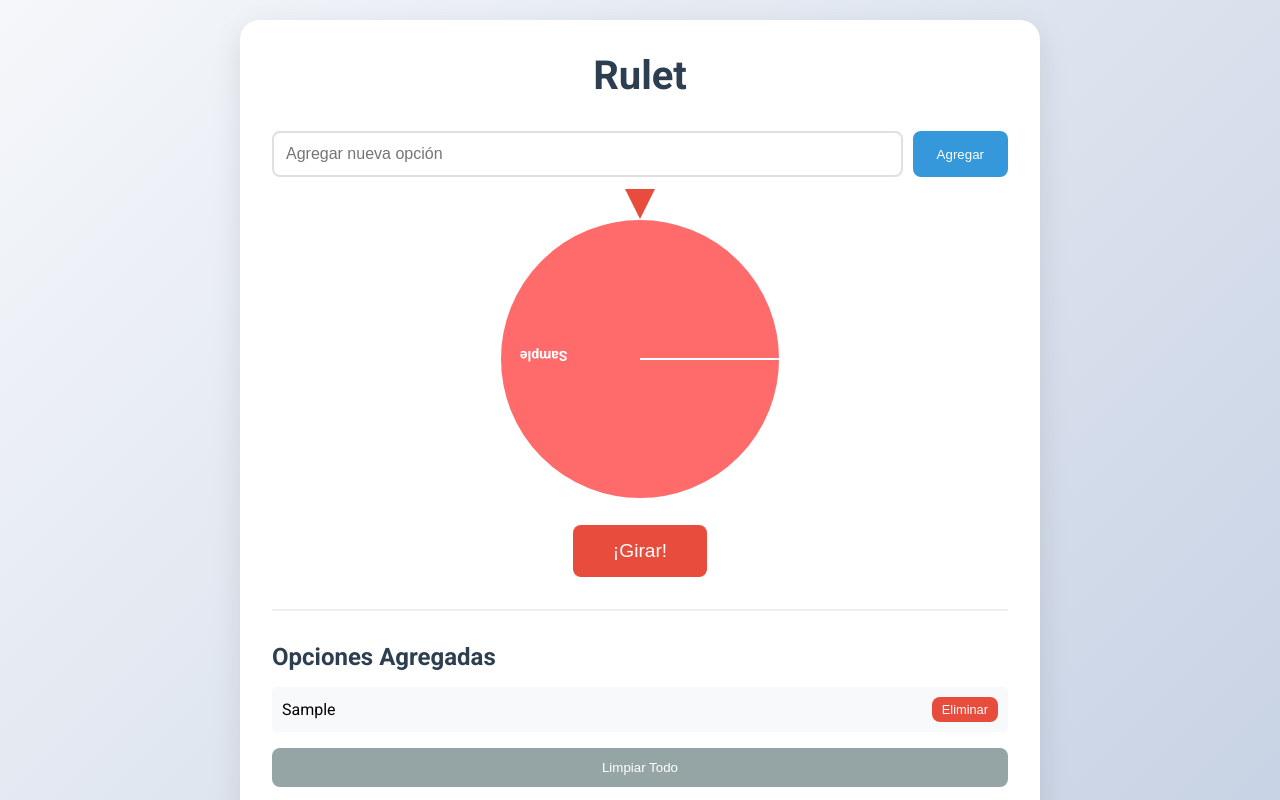
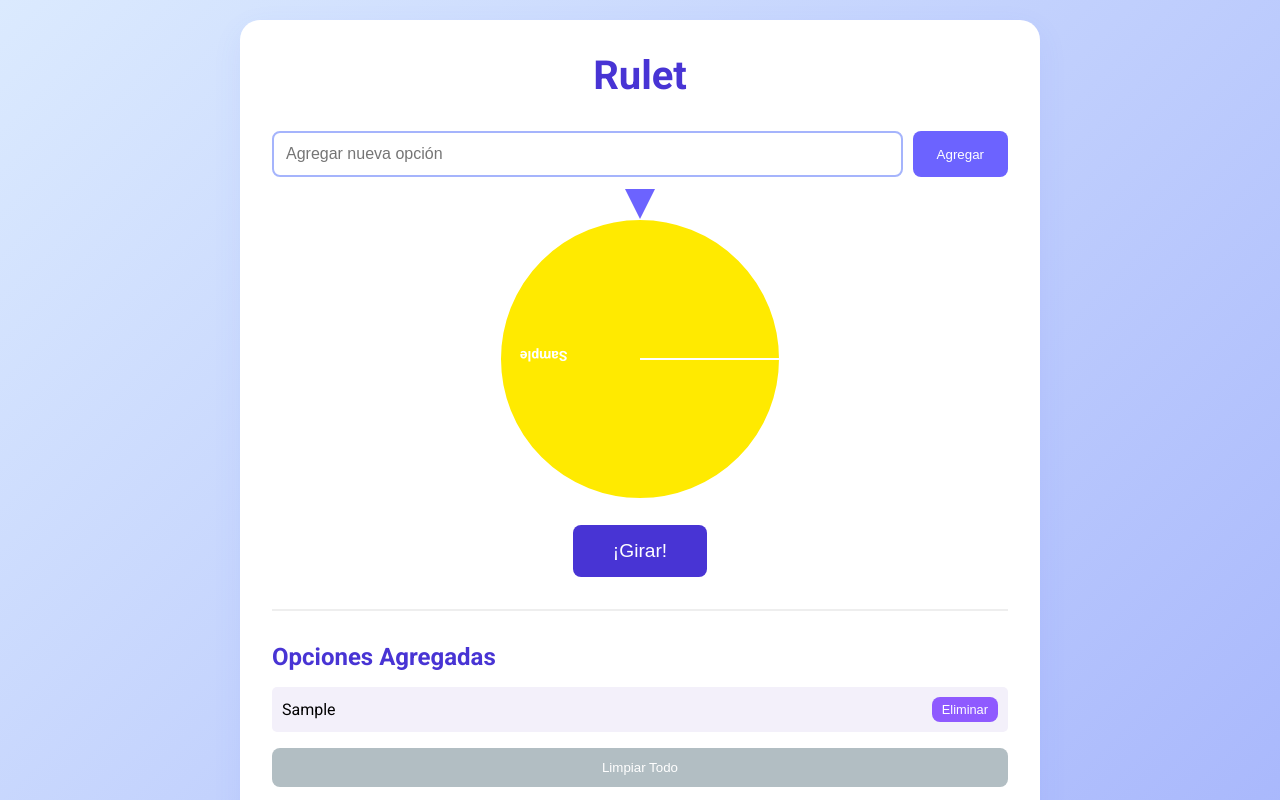
Before and after one commit to Je0azul5/Roulette, a plain HTML site: page index.html in a window 1280 px wide. Both pictures are taken after typing "Sample" into the empty fields and a click on the button "Agregar". Shown: the top 800 px of the page. Drawn offline with Linux system fonts and the light colour scheme.

Commit message:
Final palet color

```diff
--- a/script.js
+++ b/script.js
@@ -3,6 +3,7 @@ class Roulette {
         this.canvas = canvas;
         this.ctx = canvas.getContext('2d');
         this.options = [];
+        this.optionColors = [];
         this.history = [];
         this.rotation = 0;
         this.isSpinning = false;
@@ -10,10 +11,14 @@ class Roulette {
         this.spinStartTime = 0;
         this.currentRotation = 0;
         this.targetRotation = 0;
-        this.colors = [
-            '#FF6B6B', '#4ECDC4', '#45B7D1', '#96CEB4',
-            '#FFEEAD', '#D4A5A5', '#9B59B6', '#3498DB'
+        this.baseColors = [
+            '#0074D9', '#1E90FF', '#00BFFF', '#0057D9',
+            '#2ECC40', '#28B463', '#27AE60', '#1ABC9C',
+            '#16A085', '#00CEC9', '#34ACE0', '#0984E3',
+            '#8E44AD', '#9B59B6', '#6C5CE7', '#00B894',
+            '#FFD700', '#FFDC00', '#FFEA00', '#F1C40F'
         ];
+        this.availableColors = [...this.baseColors];
 
         // Set canvas size
         this.resizeCanvas();
@@ -57,10 +62,21 @@ class Roulette {
         animate();
     }
 
+    getRandomColor() {
+        if (this.availableColors.length === 0) {
+            this.availableColors = [...this.baseColors];
+        }
+        const idx = Math.floor(Math.random() * this.availableColors.length);
+        const color = this.availableColors[idx];
+        this.availableColors.splice(idx, 1);
+        return color;
+    }
+
     addOption(input) {
         const option = input.value.trim();
         if (option && !this.options.includes(option)) {
             this.options.push(option);
+            this.optionColors.push(this.getRandomColor());
             this.updateOptionsList();
             this.draw();
             input.value = '';
@@ -68,7 +84,11 @@ class Roulette {
     }
 
     removeOption(option) {
-        this.options = this.options.filter(opt => opt !== option);
+        const idx = this.options.indexOf(option);
+        if (idx !== -1) {
+            this.options.splice(idx, 1);
+            this.optionColors.splice(idx, 1);
+        }
         this.updateOptionsList();
         this.draw();
     }
@@ -89,6 +109,7 @@ class Roulette {
 
     clearOptions() {
         this.options = [];
+        this.optionColors = [];
         this.updateOptionsList();
         this.draw();
     }
@@ -133,7 +154,7 @@ class Roulette {
             ctx.arc(centerX, centerY, radius, startAngle, endAngle);
             ctx.closePath();
 
-            ctx.fillStyle = this.colors[index % this.colors.length];
+            ctx.fillStyle = this.optionColors[index] || '#ccc';
             ctx.fill();
             ctx.strokeStyle = '#fff';
             ctx.lineWidth = 2;
@@ -207,10 +228,6 @@ class Roulette {
             this.rotation = this.targetRotation;
             this.draw();
 
-            // ----------------------------------------------------------------
-            // == Aquí reemplazamos el "desfase" anterior por el cálculo con arrowAngle==
-            // ----------------------------------------------------------------
-
             // 1. Normalizamos la rotación a [0, 2π)
             const normalizedRotation = (this.rotation % (Math.PI * 2) + Math.PI * 2) % (Math.PI * 2);
 
--- a/styles.css
+++ b/styles.css
@@ -6,7 +6,7 @@
 
 body {
     font-family: 'Roboto', sans-serif;
-    background: linear-gradient(135deg, #f5f7fa 0%, #c3cfe2 100%);
+    background: linear-gradient(135deg, #dbeafe 0%, #a5b4fc 100%);
     min-height: 100vh;
     display: flex;
     justify-content: center;
@@ -18,14 +18,14 @@ body {
     background: white;
     padding: 2rem;
     border-radius: 20px;
-    box-shadow: 0 10px 30px rgba(0, 0, 0, 0.1);
+    box-shadow: 0 10px 30px rgba(76, 97, 242, 0.08);
     max-width: 800px;
     width: 100%;
 }
 
 h1 {
     text-align: center;
-    color: #2c3e50;
+    color: #4834D4;
     margin-bottom: 2rem;
     font-size: 2.5rem;
 }
@@ -39,7 +39,7 @@ h1 {
 input[type="text"] {
     flex: 1;
     padding: 12px;
-    border: 2px solid #e0e0e0;
+    border: 2px solid #a5b4fc;
     border-radius: 8px;
     font-size: 1rem;
     transition: border-color 0.3s ease;
@@ -47,14 +47,14 @@ input[type="text"] {
 
 input[type="text"]:focus {
     outline: none;
-    border-color: #3498db;
+    border-color: #6C63FF;
 }
 
 button {
     padding: 12px 24px;
     border: none;
     border-radius: 8px;
-    background: #3498db;
+    background: #6C63FF;
     color: white;
     font-weight: 500;
     cursor: pointer;
@@ -62,7 +62,7 @@ button {
 }
 
 button:hover {
-    background: #2980b9;
+    background: #4834D4;
 }
 
 .roulette-container {
@@ -94,7 +94,7 @@ button:hover {
     height: 0;
     border-left: 15px solid transparent;
     border-right: 15px solid transparent;
-    border-top: 30px solid #e74c3c;
+    border-top: 30px solid #6C63FF;
     z-index: 2;
 }
 
@@ -102,11 +102,11 @@ button:hover {
     margin-top: 1rem;
     font-size: 1.2rem;
     padding: 15px 40px;
-    background: #e74c3c;
+    background: #4834D4;
 }
 
 .spin-button:hover {
-    background: #c0392b;
+    background: #6C63FF;
 }
 
 .options-list {
@@ -116,7 +116,7 @@ button:hover {
 }
 
 .options-list h2 {
-    color: #2c3e50;
+    color: #4834D4;
     margin-bottom: 1rem;
     font-size: 1.5rem;
 }
@@ -128,7 +128,7 @@ button:hover {
 
 #optionsList li {
     padding: 10px;
-    background: #f8f9fa;
+    background: #f3f0fa;
     margin-bottom: 5px;
     border-radius: 5px;
     display: flex;
@@ -138,17 +138,21 @@ button:hover {
 
 #optionsList li button {
     padding: 5px 10px;
-    background: #e74c3c;
+    background: #8F5AFF;
     font-size: 0.8rem;
 }
 
+#optionsList li button:hover {
+    background: #4834D4;
+}
+
 .clear-button {
-    background: #95a5a6;
+    background: #b2bec3;
     width: 100%;
 }
 
 .clear-button:hover {
-    background: #7f8c8d;
+    background: #636e72;
 }
 
 .history-list {
@@ -158,7 +162,7 @@ button:hover {
 }
 
 .history-list h2 {
-    color: #2c3e50;
+    color: #4834D4;
     margin-bottom: 1rem;
     font-size: 1.5rem;
 }
@@ -170,13 +174,13 @@ button:hover {
 
 #historyList li {
     padding: 10px;
-    background: #f8f9fa;
+    background: #f3f0fa;
     margin-bottom: 5px;
     border-radius: 5px;
     display: flex;
     justify-content: space-between;
     align-items: center;
-    border-left: 4px solid #3498db;
+    border-left: 4px solid #6C63FF;
 }
 
 #historyList li .timestamp {
```
